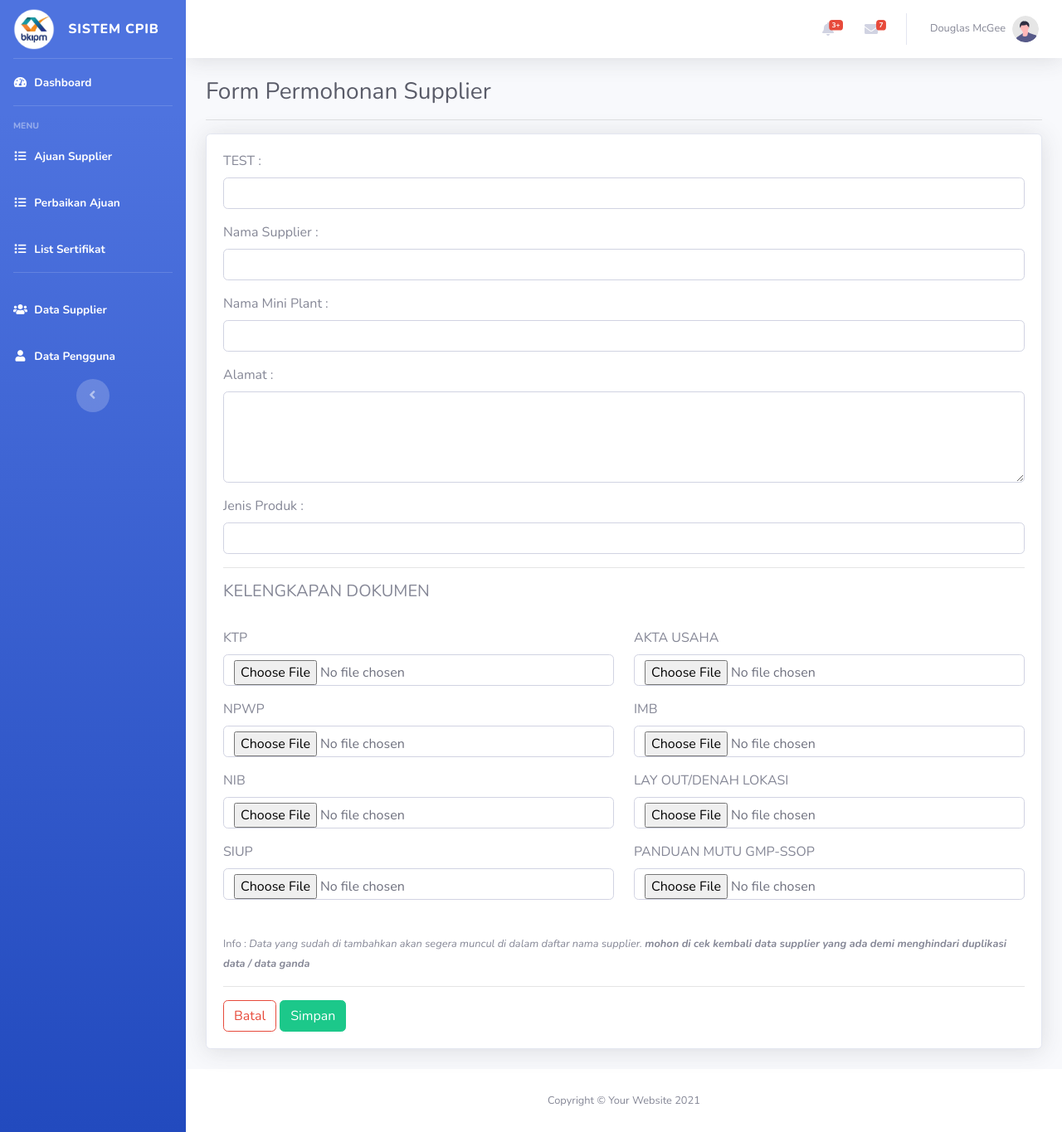
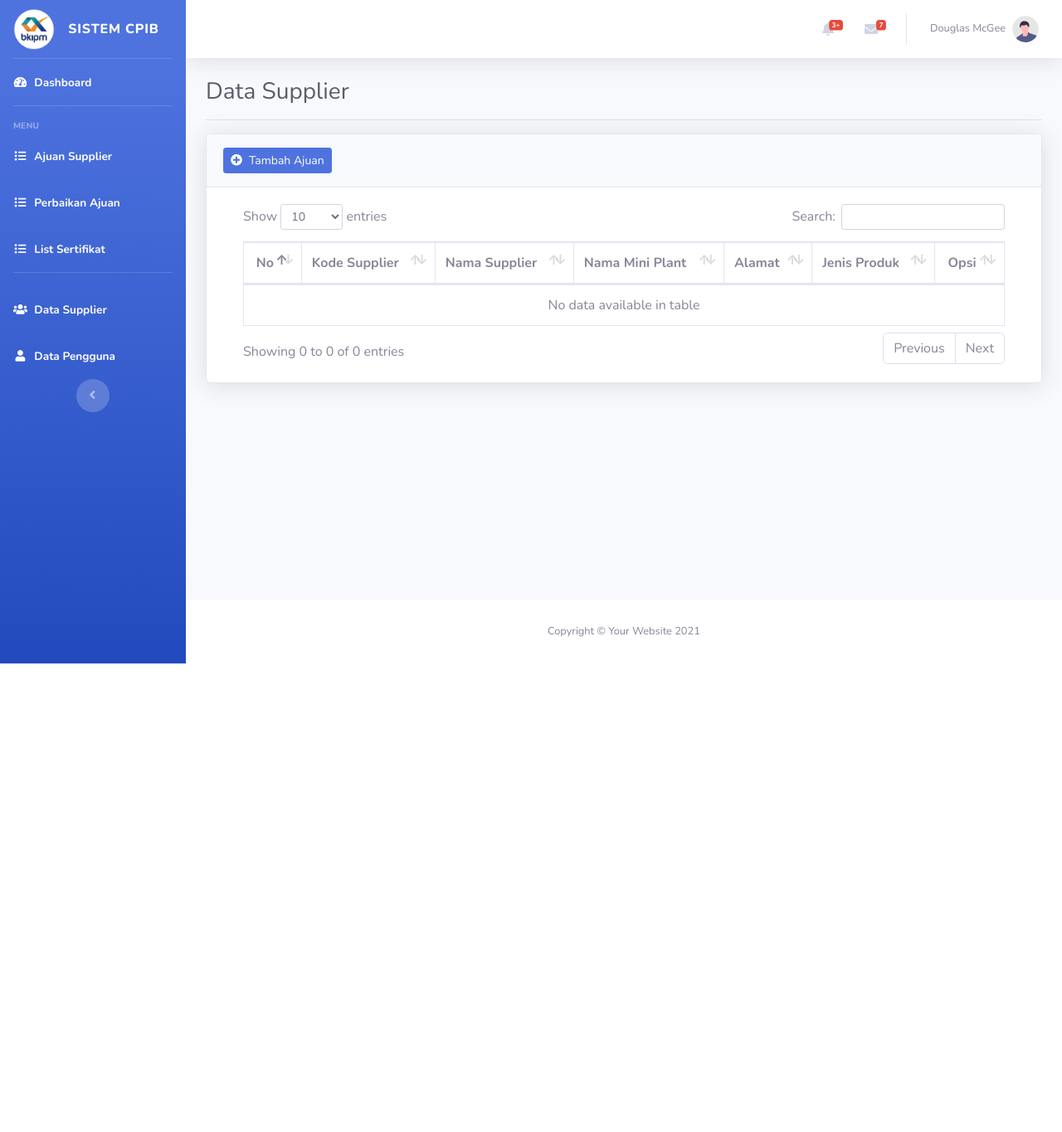
Before and after one commit to ranggamyd/cpib, a CodeIgniter app: page /cpib/pengajuan in a window 1280 px wide. Shown: the whole page at 83% size. After the commit the page ends 800 px from the top, so only its background shows below. Run offline with CodeIgniter, Linux system fonts and the light colour scheme; data that the repository does not hold is empty.

Commit message:
Update Pengajuan

```diff
--- a/application/controllers/Pengajuan.php
+++ b/application/controllers/Pengajuan.php
@@ -6,6 +6,13 @@ class Pengajuan extends CI_Controller
 {
 
     public function index()
+    {
+        $this->load->view('admin_parts/header.php');
+        $this->load->view('admin/data_ajuan');
+        $this->load->view('admin_parts/footer.php');
+    }
+
+    public function tambah_ajuan()
     {
         $this->load->view('admin_parts/header.php');
         $this->load->view('admin/ajuan_supplier');
--- a/application/views/admin/ajuan_supplier.php
+++ b/application/views/admin/ajuan_supplier.php
@@ -7,8 +7,6 @@
         <div class="card-body">
             <form action="<?php echo base_url('pengajuan/tambah_pengajuan') ?>" method="post">
                 <input type="hidden" name="kd_supplier" id="kd_supplier" value="">
-                <label for="nama_supplier">TEST :</label>
-                <input type="text" name="nama_supplier" id="nama_supplier" class="form-control mb-3">
                 <label for="nama_supplier">Nama Supplier :</label>
                 <input type="text" name="nama_supplier" id="nama_supplier" class="form-control mb-3">
                 <label for="nama_miniplant">Nama Mini Plant :</label>
--- /dev/null
+++ b/application/views/admin/data_ajuan.php
@@ -0,0 +1,99 @@
+<div class="container-fluid">
+
+    <!-- Page Heading -->
+    <h1 class="h3 mb-2 text-gray-800">Data Supplier</h1>
+    <hr>
+    <?php
+    echo $this->session->flashdata('berhasil');
+    // echo $this->session->flashdata('gagal');
+    ?>
+    <!-- DataTales Example -->
+    <div class="card shadow mb-4">
+        <div class="card-header py-3">
+            <a href="<?php echo base_url('pengajuan/tambah_ajuan') ?>" class="btn btn-sm btn-primary" id="#myBtn"><i class="fas fa-plus-circle mr-2"></i>Tambah Ajuan</a>
+
+        </div>
+        <div class="card-body">
+            <div class="table-responsive">
+                <table class="table table-bordered" id="dataTable" width="100%" cellspacing="0">
+                    <thead>
+                        <tr>
+                            <th class="text-center">No</th>
+                            <th>Kode Supplier</th>
+                            <th>Nama Supplier</th>
+                            <th>Nama Mini Plant</th>
+                            <th>Alamat</th>
+                            <th>Jenis Produk</th>
+                            <th style="text-align:center;">Opsi</th>
+                        </tr>
+                    </thead>
+                    <tbody>
+                        <!-- <?php
+                                $no = 1;
+                                foreach ($supplier as $spl) { ?>
+                            <tr>
+                                <td align="center"><?php echo $no++; ?></td>
+                                <td><span class="badge badge-white"><?php echo $spl['kd_supplier']; ?></span></td>
+                                <td><?php echo $spl['nama_supplier'] ?></td>
+                                <td><?php echo $spl['nama_miniplant']; ?></td>
+                                <td><?php echo $spl['alamat']; ?></td>
+                                <td><?php echo $spl['jenis_produk']; ?></td>
+                                <td align="center">
+                                    <div class="btn-group" role="group" aria-label="Basic example">
+                                        <a href="#" class="btn btn-success" data-toggle="modal" data-target="#detail_supplier<?php echo $spl['kd_supplier']; ?>"><i class="fas fa-info-circle"></i></a>
+                                        <a href="#" class="btn btn-primary" data-toggle="modal" data-target="#edit_supplier<?php echo $spl['kd_supplier'] ?>" id="#myBtn" data-dismiss="modal"><i class="fa fa-fw fa-edit"></i></a>
+                                        <a href="#" data-toggle="modal" data-target="#hapus_supplier<?php echo $spl['kd_supplier'] ?>" class="btn btn-danger" data-toggle="tooltip" data-placement="right" title="Hapus"><i class="fas fa-trash-alt"></i></a>
+                                    </div>
+                                </td>
+                            </tr>
+                        <?php } ?> -->
+                    </tbody>
+                </table>
+            </div>
+        </div>
+    </div>
+
+</div>
+
+</div>
+<!-- End of Main Content -->
+
+
+<!-- Modal tambah supplier -->
+<!-- <div class="modal fade" id="tambah_supplier" tabindex="-1" role="dialog" aria-labelledby="tambah_supplierLabel" aria-hidden="true">
+    <div class="modal-dialog modal-lg" role="document">
+        <div class="modal-content">
+            <div class="modal-header">
+                <h5 class="modal-title" id="tambah_supplierLabel">Tambah Data Supplier</h5>
+                <button type="button" class="close" data-dismiss="modal" aria-label="Close">
+                    <span aria-hidden="true">&times;</span>
+                </button>
+            </div>
+            <div class="modal-body">
+                <form action="<?php echo base_url('supplier/tambah_supplier') ?>" method="post">
+                    <input type="hidden" name="kd_supplier" id="kd_supplier" value="<?php echo $kd_supplier_auto; ?>">
+                    <label for="nama_supplier">Nama Supplier :</label>
+                    <input type="text" name="nama_supplier" id="nama_supplier" class="form-control mb-3" required>
+                    <label for="nama_miniplant">Nama Mini Plant :</label>
+                    <input type="text" name="nama_miniplant" id="nama_miniplant" class="form-control mb-3" required>
+                    <label for="alamat">Alamat :</label>
+                    <textarea name="alamat" id="alamat" rows="4" class="form-control mb-3" required></textarea>
+                    <label for="jenis_produk">Jenis Produk :</label><br>
+                    <input type="text" name="jenis_produk" id="jenis_produk" class="form-control mb-3" required>
+
+                    <small>Info :
+                        <i>Data yang sudah di tambahkan akan segera muncul di dalam daftar nama supplier.
+                            <b>mohon di cek kembali data supplier yang ada demi menghindari duplikasi data / data
+                                ganda
+                            </b>
+                        </i>
+                    </small>
+            </div>
+            <div class="modal-footer">
+                <button type="button" class="btn btn-outline-danger" data-dismiss="modal">Batal</button>
+                <input type="submit" value="Tambahkan !!!!" class="btn btn-success">
+                </form>
+            </div>
+        </div>
+    </div>
+</div> -->
```
